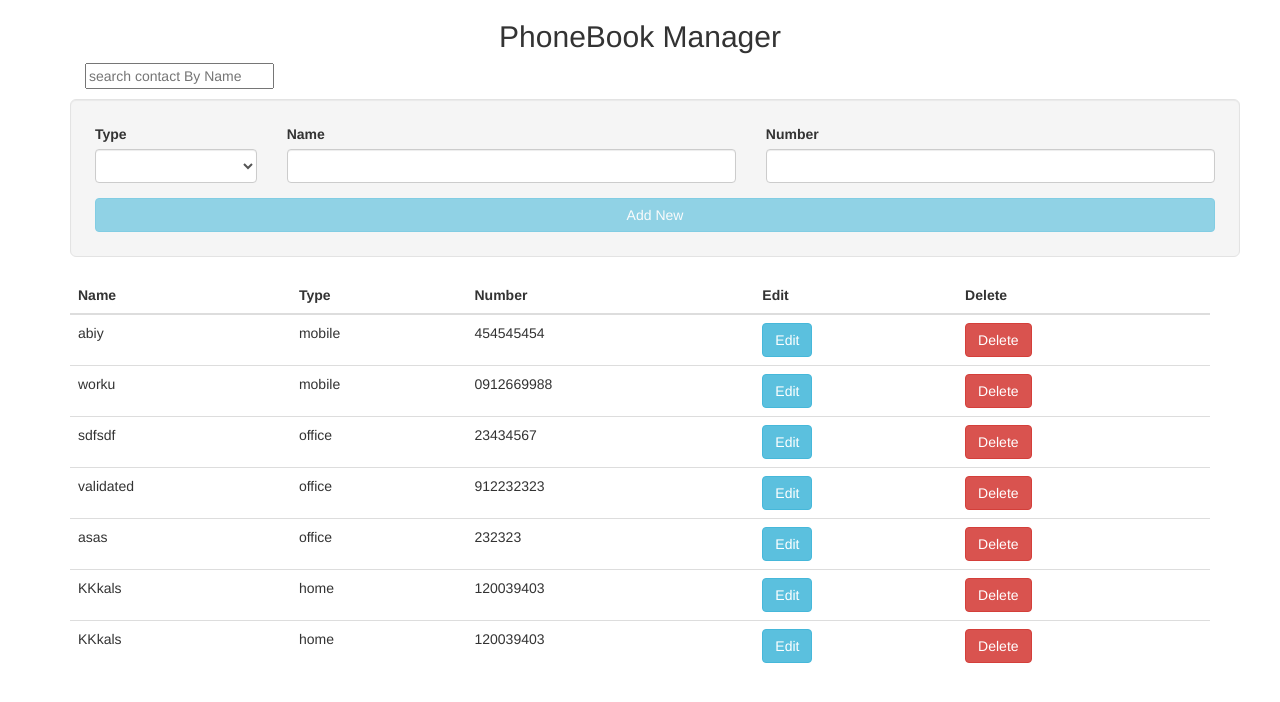
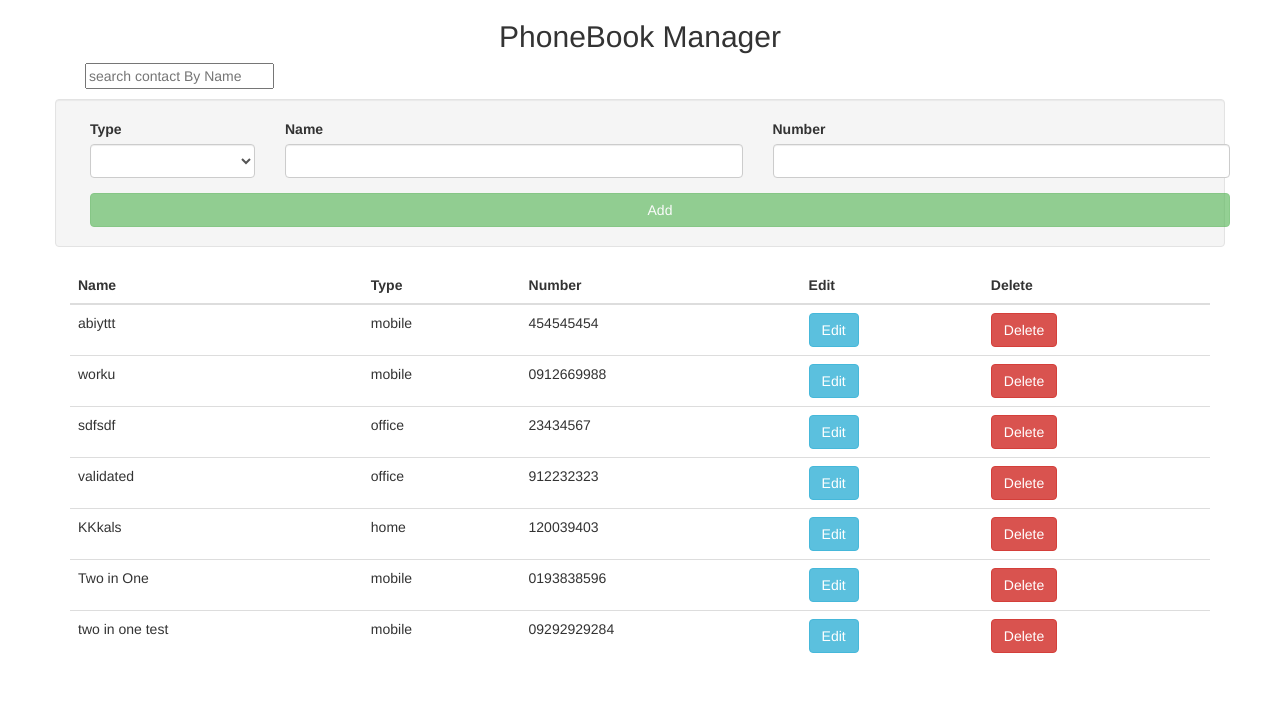
Before and after one commit to Mikearaya/firstAngular, an Angular app: page /account/1/phonebook in a window 1280 px wide. Shown: the top 702 px of the page. Built offline with nearby package versions, Linux system fonts and the light colour scheme; data requests are answered from the project's data file.

Commit message:
end of day 27.04/2018

```diff
--- a/db.json
+++ b/db.json
@@ -2,7 +2,7 @@
   "phonebook": [
     {
       "id": 4,
-      "name": "abiy",
+      "name": "abiyttt",
       "number": "454545454",
       "type": "mobile",
       "userId": 1
@@ -43,13 +43,6 @@
       "type": "office"
     },
     {
-      "id": 11,
-      "userId": 1,
-      "number": 232323,
-      "name": "asas",
-      "type": "office"
-    },
-    {
       "id": 12,
       "userId": 1,
       "number": 120039403,
@@ -58,10 +51,17 @@
     },
     {
       "id": 13,
-      "userId": 1,
-      "number": 120039403,
-      "name": "KKkals",
-      "type": "home"
+      "name": "Two in One",
+      "number": "0193838596",
+      "type": "mobile",
+      "userId": 1
+    },
+    {
+      "id": 14,
+      "name": "two in one test",
+      "number": "09292929284",
+      "type": "mobile",
+      "userId": 1
     }
   ],
   "users": [
--- a/src/app/app.component.ts
+++ b/src/app/app.component.ts
@@ -12,8 +12,6 @@ export class AppComponent implements OnInit {
 
   ngOnInit() {
 
-
-
   }
 
 }
--- a/src/app/phone-book/phone-book.component.html
+++ b/src/app/phone-book/phone-book.component.html
@@ -5,69 +5,8 @@
         </div>
     </div>
 
-    <div class="container well well-lg">
-        <form #contact="ngForm" (ngSubmit)="addPhone()" >
-            <div class="row">
-                <div class="col-sm-2 col-xs-12">
-                    <div class="form-group">
-                        <label>Type</label>
-                        <select name="phoneType"
-                                #type="ngModel"
-                                required
-                                [(ngModel)]="currentPhone.type"
-                                placeholder="Phone Type"
-                                class="form-control">
-                            <option value="mobile">Mobile</option>
-                            <option value="office">Office</option>
-                            <option value="home">Home</option>
-                        </select>
-                    </div>
-                    <div [hidden]="type.valid || type.pristine">
-                        <div class="alert alert-danger">
-                            Phone Type is required
-                        </div>
-                    </div>
-                </div>
-                <div class="col-sm-5 col-xs-12">
-                    <div class="form-group">
-                        <label>Name</label>
-                        <input
-                                [(ngModel)]="currentPhone.name"
-                                required
-                                class="form-control"
-                                name="name"
-                                #name="ngModel" />
-                    </div>
-                    <div [hidden]="name.valid || name.pristine"  class="alert alert-danger">
-                        <div> Contact Name is required </div>
-                    </div>
-                </div>
-                <div class="col-sm-5 col-xs-12">
-                    <div class="form-group">
-                        <label>Number</label>
-                        <input
-                                [(ngModel)]="currentPhone.number"
-                                required
-                                type="number"
-                                class="form-control"
-                                name="phonenumber"
-                                #number="ngModel" />
-                    </div>
-                    <div [hidden]="number.valid || number.pristine"  class="alert alert-danger">
-                        <div *ngIf="number?.errors?.number" > Contact number Should be digits </div>
-                        <div *ngIf="number?.errors?.required" > Contact number is required </div>
-                    </div>
-                </div>
-            </div>
-            <div class="text-center">
-                <button
-                        type="submit"
-                        *ngIf="!currentPhone.id"
-                        (click)="addPhone()"
-                        class="btn btn-info btn-block"
-                        [disabled]="contact.form.invalid || contact.form.submitted" >Add New </button>
-            </div>
-        </form>
+    <div class="row well ">
+       <app-phone-editer [contacts]="phones$"></app-phone-editer>
     </div>
     <table class="table table-strip">
         <thead>
--- a/src/app/phone-editer/phone-editer.component.html
+++ b/src/app/phone-editer/phone-editer.component.html
@@ -1,6 +1,6 @@
 
 <div class="container">
-    <form  [formGroup]="contactForm" (ngSubmit)="editPhone()" >
+    <form  [formGroup]="contactForm" (ngSubmit)="saveChanges()" >
       <div class="row">
           <div class="col-sm-2 col-xs-12">
       <div class="form-group">
@@ -33,12 +33,11 @@
 
 
       <div class="text-center">
-        <button type="submit" class="btn btn-success btn-block" [disabled]="contactForm.invalid"  *ngIf="currentPhone?.id" >Update</button>
+        <button type="submit" class="btn btn-success btn-block" [disabled]="contactForm.invalid"  *ngIf="isUpdate" >Update</button>
+        <button type="submit" class="btn btn-success btn-block" [disabled]="contactForm.invalid"  *ngIf="!isUpdate" >Add</button>
 
 
       </div>
 
 </form>
 </div>
-<p>Form value: {{ contactForm.value | json }}</p>
-<p>Form status: {{ contactForm.status | json }}</p>
--- a/src/app/phone-editer/phone-editer.component.ts
+++ b/src/app/phone-editer/phone-editer.component.ts
@@ -1,4 +1,3 @@
-import { PhoneBook } from './../phone-book';
 import { Component, OnInit, Input } from '@angular/core';
 import { PhoneBook } from '../phone-book';
 import { PhoneBookManagerService } from '../phone-book-manager.service';
@@ -12,9 +11,10 @@ import { FormControl, FormGroup, FormBuilder, Validators } from '@angular/forms'
 })
 export class PhoneEditerComponent implements OnInit {
 
+  @Input() contacts: PhoneBook[];
+    isUpdate: boolean;
     currentPhone: PhoneBook;
     accountId: number;
-  action: string;
     phoneId: number;
     contactForm: FormGroup;
 
@@ -35,32 +35,38 @@ export class PhoneEditerComponent implements OnInit {
   ngOnInit() {
 
       if (this.phoneId = + this.activatedRoute.snapshot.paramMap.get('contactId')) {
-        this.action = 'view';
         this.phoneBookManager
                             .getPhone(this.phoneId)
-                            .subscribe((phone: PhoneBook) => {
-
-                              this.currentPhone = phone[0];
-                              this.contactForm.reset({
-                                contactName: this.currentPhone.name,
-                                phoneNumber: this.currentPhone.number,
-                                phoneType: this.currentPhone.type
-                              });
-
-                            } );
-
+                            .subscribe((phone: PhoneBook) => this.setFormModel(phone[0]));
+          this.isUpdate = true;
       } else {
-        this.action = 'new';
+        this.isUpdate = false;
+        this.setFormModel(new PhoneBook(null, null, '', '', ''));
       }
 
       this.accountId = + this.activatedRoute.snapshot.paramMap.get('id');
 
   }
+    saveChanges() {
+      if (this.isUpdate) {
+        this.updatePhone();
+      } else {
+        this.addPhone();
+      }
 
-  addPhone(phone: PhoneBook) {
-    this.phoneBookManager.addPhoneNumber(this.accountId, phone).subscribe( _ => this.location.back());
     }
-  editPhone() {
+  setFormModel(phone: PhoneBook) {
+    this.currentPhone = phone;
+
+    this.contactForm.reset({
+        contactName: phone.name,
+        phoneNumber: phone.number,
+        phoneType: phone.type
+    });
+  }
+
+      prepareDataModel(): PhoneBook {
+
           const form = this.contactForm.value;
           const phone: PhoneBook = {
                 id: this.currentPhone.id,
@@ -69,7 +75,19 @@ export class PhoneEditerComponent implements OnInit {
                 type: form.phoneType,
                 userId: this.accountId
                };
+          return phone;
+      }
 
+    addPhone() {
+      const phone = this.prepareDataModel();
+      this.phoneBookManager.addPhoneNumber(this.accountId, phone)
+                                            .subscribe( (p: PhoneBook) => {
+                                              this.contacts.push(p);
+                                            });
+    }
+
+    updatePhone() {
+      const phone = this.prepareDataModel();
       this.phoneBookManager.updatePhoneNumber(phone).subscribe(_ => this.location.back() );
     }
     deletePhone(phone: PhoneBook) {
```
Lines whose indentation alone changed are shown as unchanged.
